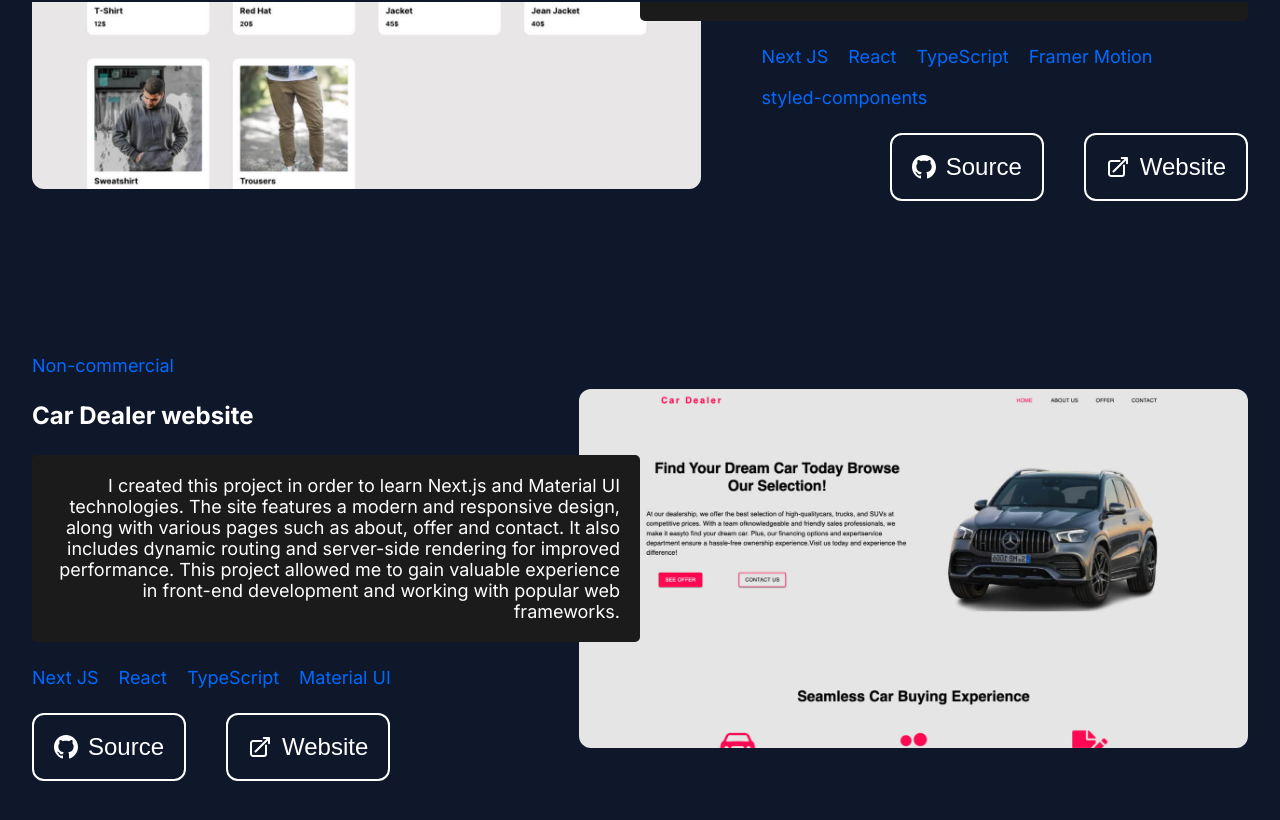
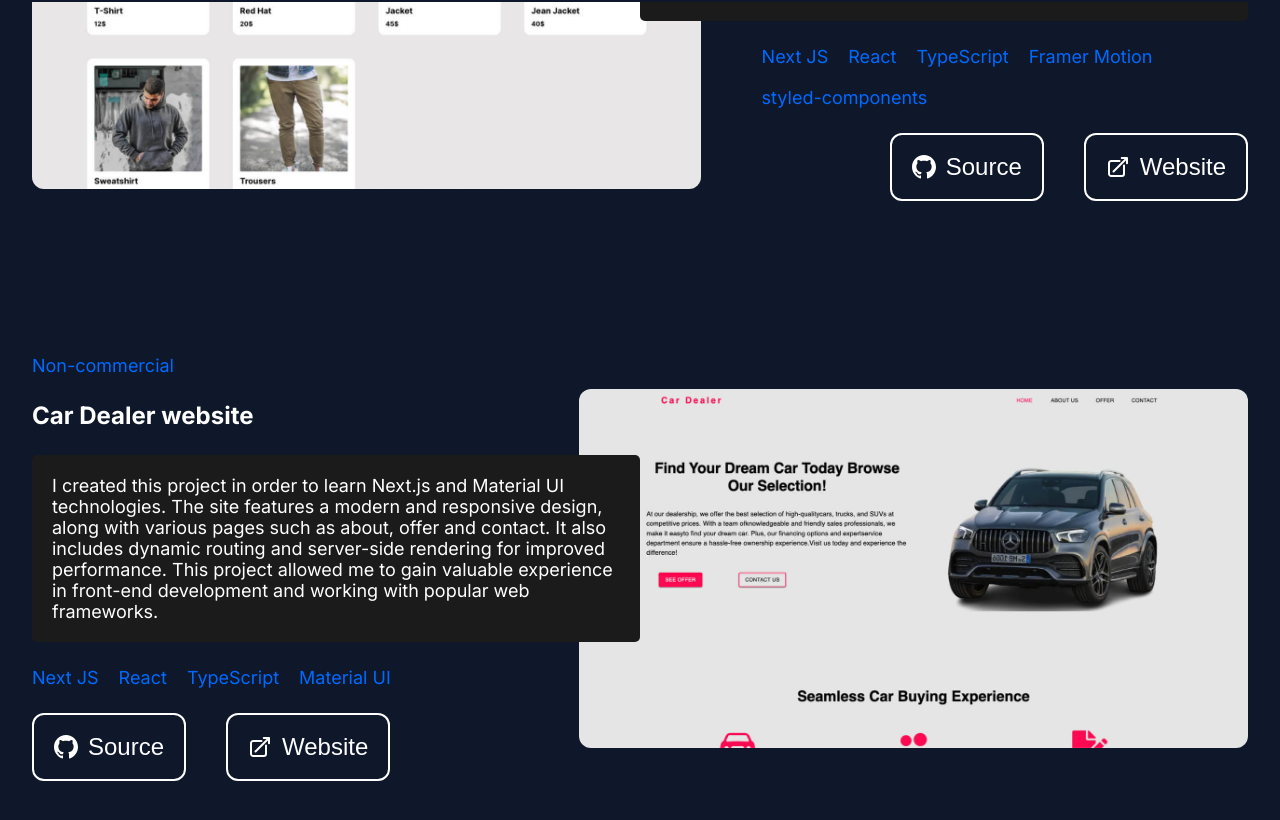
Before and after one commit to JayCodeGitHub/jaycode.pl, a Next.js app: page /experience in a window 1280 px wide. Shown: the part 1598-2418 px from the top of the page. Built offline with nearby package versions, Linux system fonts and the light colour scheme.

Commit message:
Updated projects and fix project description

```diff
--- a/src/assets/projectsItems.ts
+++ b/src/assets/projectsItems.ts
@@ -20,19 +20,17 @@ export const ProjectsItems = [
       alt: `Screenshot from Happy Notes desktop website`,
       type: `Non-commercial`,
       title: `Happy-Notes`,
-      description: `Happy Notes 2.0 is base on Next.js new version of application for creating notes in three different categories. The application has a login system, each user has their own notes. The notes are stored in a database and are uploaded via rest api. I decided to use:`,
+      description: `Happy Notes is a note-taking app built using Next.js, React, Framer Motion, Tailwind CSS and Redux. It is also integrated with Progressive Web App (PWA) technology. It offers a user-friendly interface for creating and organizing three different types of notes. With local storage integration, the notes are securely stored on the user's device. Smoothly designed with an intuitive layout, Happy Notes increases productivity and streamlines note taking.`,
       technologies: [
         "Next JS",
         "React",
         "Redux",
         "tailwind css",
         "TypeScript",
-        "Mongo DB",
-        "JWT",
         "Framer Motion",
       ],
       href: `https://happy-notes.pl/`,
-      github: `https://github.com/JayCodeGitHub/Happy-Notes-2.0`,
+      github: `https://github.com/JayCodeGitHub/happy-notes.pl`,
     },
     {
       image: `/images/clothify.jpg`,
--- a/src/components/project/project.styles.ts
+++ b/src/components/project/project.styles.ts
@@ -62,11 +62,11 @@ export const StyledTitle = styled.h2`
     font-size: ${({ theme }) => theme.font.size.s};
 `
 
-export const StyledDescription = styled.p`
+export const StyledDescription = styled.p<{order: number}>`
     color: ${({ theme }) => theme.white};
     font-size: ${({ theme }) => theme.font.size.xs};
     background-color: #1b1b1b;
-    text-align: right;
+    text-align: ${({ order }) => order % 2 === 0 ?  'right' : 'left'};
     padding: 20px;
     border-radius: .5rem;
     ${({ theme }) => theme.mq.tablet} {
--- a/src/components/project/project.tsx
+++ b/src/components/project/project.tsx
@@ -43,7 +43,7 @@ export default function Project({
       <StyledDescriptionsWrapper order={order}>
         <StyledType>{type}</StyledType>
         <StyledTitle>{title}</StyledTitle>
-        <StyledDescription>{description}</StyledDescription>
+        <StyledDescription order={order}>{description}</StyledDescription>
         <StyledTechnologiesWrapper order={order}>
           {technologies.map((item, i) => (
             <StyledTechnology key={i}>{item}</StyledTechnology>
```
Also changed, not shown: public/images/happy-notes.jpg.
